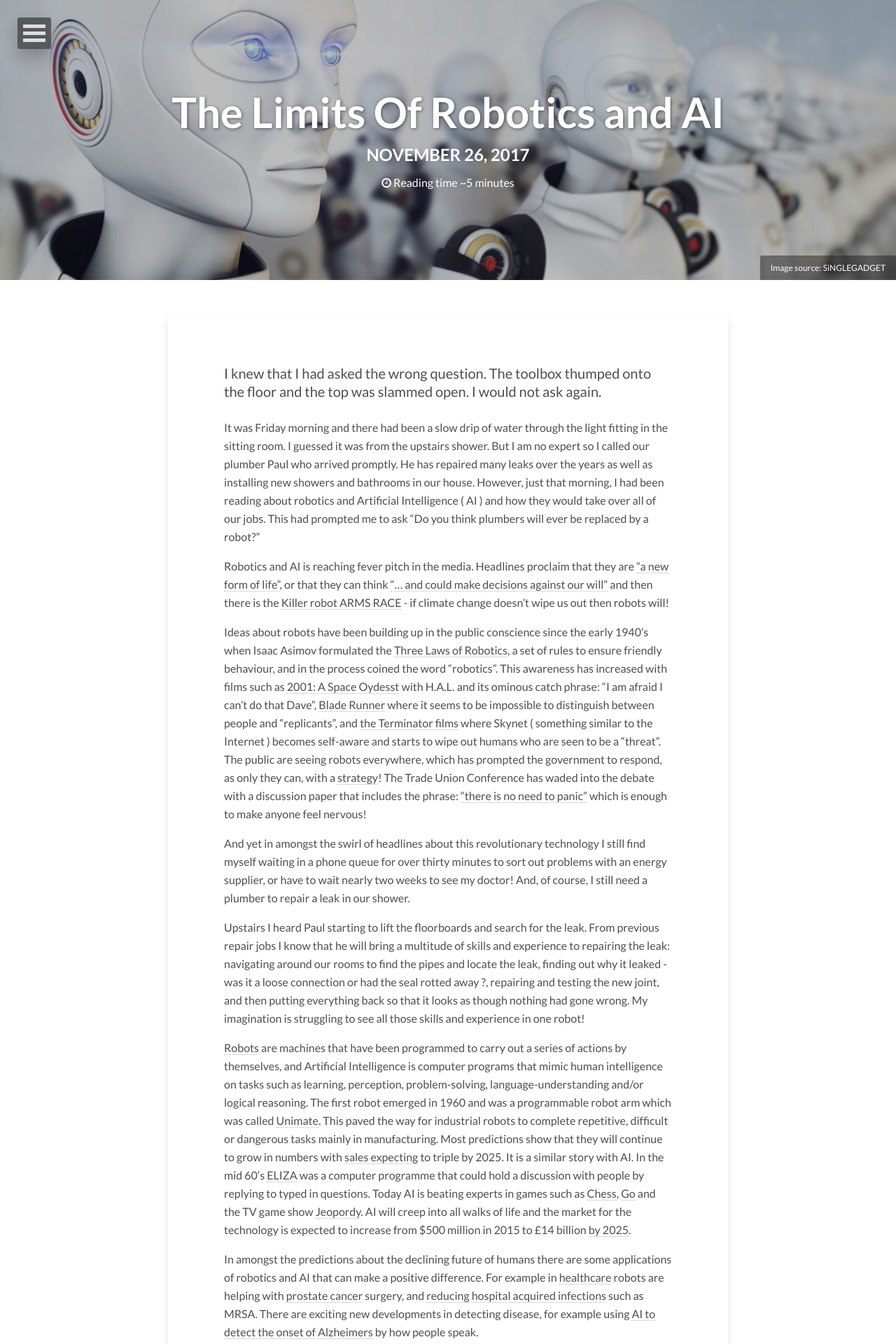
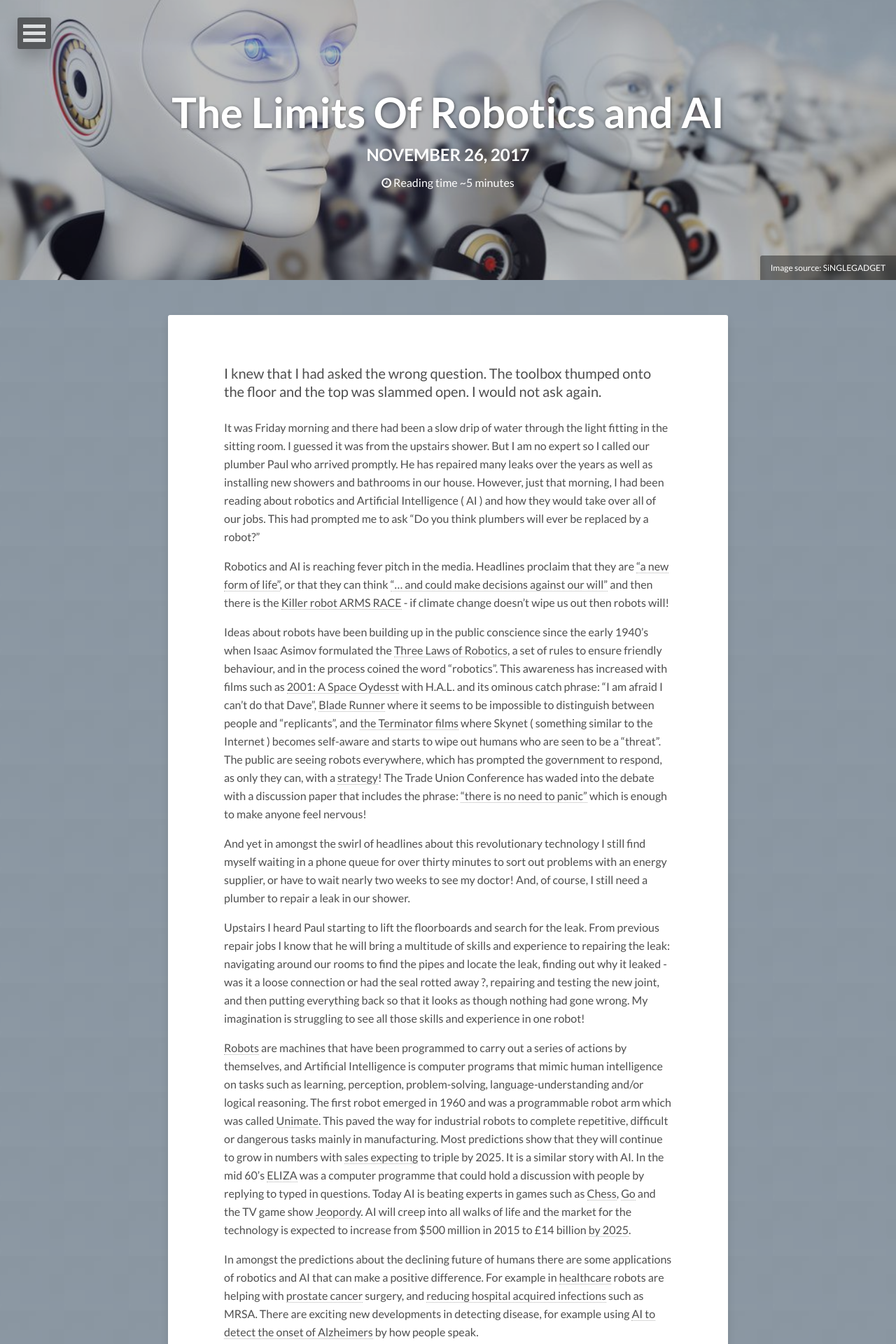
Before and after one commit to dtinblack/dtinblack.github.io, a Jekyll site: the page built from _posts/2017-11-26-robotics-and-AI.md, in a window 1280 px wide. Shown: the top 1920 px of the page at 70% size. Built offline with Jekyll 4.4.1, drawn with Linux system fonts in a browser that asks for light colours; nearby versions of some CDN libraries.

Commit message:
added background

```diff
--- a/_posts/2017-11-26-robotics-and-AI.md
+++ b/_posts/2017-11-26-robotics-and-AI.md
@@ -4,7 +4,7 @@
 description: "The limits of Robotics and AI."
 modified: 2017-11-26
 image:
-  background: backgrounds/general-background.jpg
+  background: backgrounds/robotics-and-AI.jpg
   feature: features/robotics-and-AI.jpg
   credit: SiNGLEGADGET
   creditlink: https://medium.com/singlegadget/the-future-of-humanoid-autonomous-robots-1ae6ff808f29
```
Also changed, not shown: images/backgrounds/robotics-and-AI.jpg (added).
